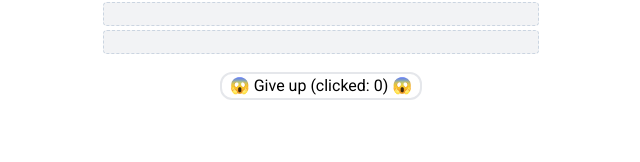
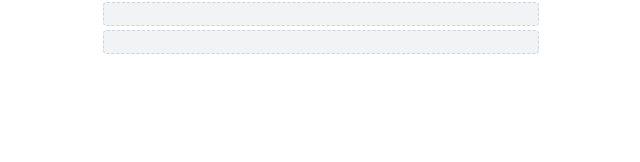
Before and after one commit to Wallace-InterInactive/provincle, a React (Vite) app: page / in a window 1280 px wide. Shown: the part 426-588 px from the top of the page, without its empty margins (319-959 px from the left). Built offline with nearby package versions, Linux system fonts and the light colour scheme.

Commit message:
improve give up button (#32)

```diff
--- a/src/components/Game/Game.tsx
+++ b/src/components/Game/Game.tsx
@@ -23,7 +23,7 @@ import { NextRoundButton } from "../NextRoundButton/NextRoundButton.tsx";
 // Todo: could be extracted or it's just the place to centralize game-configuration
 // prettier-ignore
 function initGameState(): GameState {
-  let ret = defaultGameState;
+  const ret = defaultGameState;
   ret.potCode = getTodaysPotCode(); // lovas: shall we raise here?
   ret.rounds.set("pot",       { i18nId: "gamePotRoundInstruction",      result: GameRoundResult.NotStarted });
   ret.rounds.set("neighbors", { i18nId: "gameNeighborRoundInstruction", result: GameRoundResult.NotStarted, });
@@ -33,7 +33,6 @@ function initGameState(): GameState {
 }
 
 export function Game() {
-  const maxRounds = 10;
   const [gameState, setGameState] = useState(() => initGameState()); // warning: useState(initGameState()) sux!
 
   /* eslint-disable @typescript-eslint/no-explicit-any */
@@ -55,7 +54,7 @@ export function Game() {
 
   const setRoundResult = (roundId: string, result: GameRoundResult): void => {
     console.log(`set ${roundId} ==> ${result}`);
-    let newState: GameState = gameState;
+    const newState: GameState = gameState;
     // lovas: not really good, it's not deep copy
     // lovas it should be merged into one expression
     newState.rounds.set(roundId, {
@@ -135,8 +134,9 @@ export function Game() {
           />
         )}
       </div>
-      {currentRound < maxRounds ? (
+      {currentRound <= gameState.rounds.size ? (
         <NextRoundButton
+          currentRound={currentRound}
           currentRoundStatus={currentRoundStatus}
           giveUpCnt={giveupCnt}
           handleGiveUpButtonClicked={handleGiveUpButtonClicked}
--- a/src/components/NextRoundButton/NextRoundButton.tsx
+++ b/src/components/NextRoundButton/NextRoundButton.tsx
@@ -2,6 +2,7 @@ import { GameRoundStatus } from "../../types/data.ts";
 import { useTranslation } from "react-i18next";
 
 interface NextRoundButtonProps {
+  currentRound: number;
   currentRoundStatus: GameRoundStatus;
   handleNextButtonClicked: () => void;
   handleGiveUpButtonClicked: () => void;
@@ -9,6 +10,7 @@ interface NextRoundButtonProps {
 }
 
 export function NextRoundButton({
+  currentRound,
   currentRoundStatus,
   handleNextButtonClicked,
   handleGiveUpButtonClicked,
@@ -27,13 +29,16 @@ export function NextRoundButton({
         >
           🍁 {t("nextRound")}
         </button>
-      ) : (
+      ) : currentRound > 1 ? (
         <button
           onClick={handleGiveUpButtonClicked}
-          className="border-2 rounded-xl flex-shrink-1 px-2 text-gray text-opacity-50 "
+          className="rounded-xl flex-shrink-0 font-medium px-4 py-2 text-black bg-custom-light-blue-2"
+          // className=  "border-2 rounded-xl flex-shrink-1 px-2 text-gray text-opacity-50 "
         >
-          😱 {t("giveUp")} (clicked: {giveUpCnt}) 😱
+          {giveUpCnt === 0 ? `🤷‍♀️ ${t("giveUp")}` : `️🙀 ${t("areYouSure")}?`}
         </button>
+      ) : (
+        <></>
       )}
     </div>
   );
--- a/src/utils/i18n.ts
+++ b/src/utils/i18n.ts
@@ -17,6 +17,7 @@ i18next
           guessVerb: "Guess",
           guessNoun: "Guess",
           giveUp: "Give up",
+          areYouSure: "Are you sure",
           nextRound: "Next Round",
           province: "Province",
           territory: "Territory",
@@ -75,6 +76,7 @@ i18next
           guessVerb: "Deviner",
           guessNoun: "Guess", // since there is no such word in French
           giveUp: "Abandonner",
+          areYouSure: "Tu es sûr",
           nextRound: "Prochaine Manche",
           province: "Province",
           territory: "Territoire",
@@ -134,6 +136,7 @@ i18next
           guessNoun: "LOLGuess",
           giveUp: "LOLGive up",
           nextRound: "LOLNext Round",
+          areYouSure: "LOLAre you sure",
           province: "LOLProvince",
           territory: "LOLTerritory",
           provinceOrTerritory: "LOLProvince or Territory",
```
